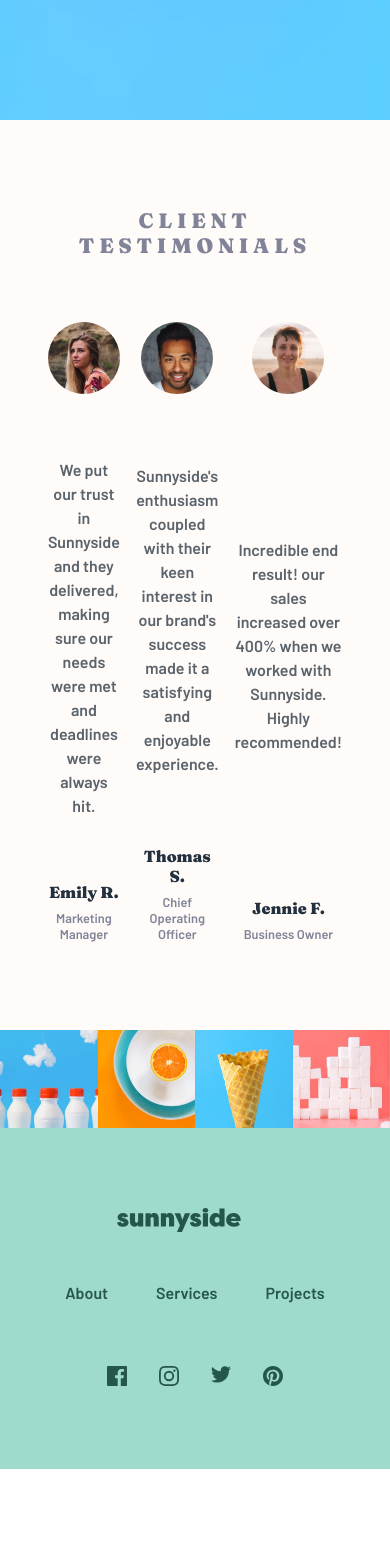
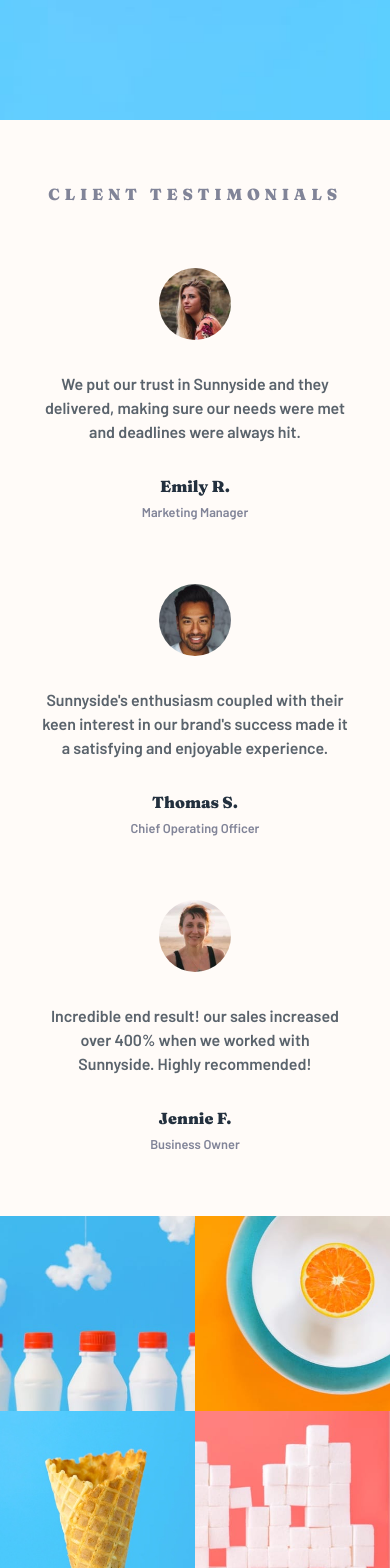
Before and after one commit to Naboni/Sunnyside, a React (Create React App) app: page / in a window 390 px wide. Shown: the part 4180-5748 px from the top of the page. Before the commit the page ends 5649 px from the top, so only its background shows below. Built offline with nearby package versions, Linux system fonts and the light colour scheme.

Commit message:
Testimonials and Gallery section made responsive

```diff
--- a/src/components/gallery/Gallery.css
+++ b/src/components/gallery/Gallery.css
@@ -6,3 +6,15 @@
   width: 25vw;
   height: auto;
 }
+
+@media (max-width: 769px) {
+  .gallery {
+    display: block;
+    padding: 0;
+    font-size: 0;
+  }
+
+  .gallery-img {
+    width: 50vw;
+  }
+}
--- a/src/components/testimonials/Testimonials.css
+++ b/src/components/testimonials/Testimonials.css
@@ -67,3 +67,33 @@
   color: hsl(232, 10%, 55%);
   font-size: 0.8rem;
 }
+
+@media (max-width: 767.89px) {
+  .testimonials-section {
+    width: 90% !important;
+  }
+}
+
+@media (max-width: 991.98px) {
+  .testimonials-inner-wrap {
+    display: block;
+  }
+
+  .testimonials {
+    padding: 4rem 0rem;
+  }
+
+  .testimonials-title {
+    font-size: 1rem;
+    color: hsl(232, 10%, 55%);
+    letter-spacing: 0.3rem;
+  }
+
+  .testimonials-section {
+    width: 70%;
+  }
+
+  .user-testimonial {
+    padding: 2rem 0rem;
+  }
+}
```
